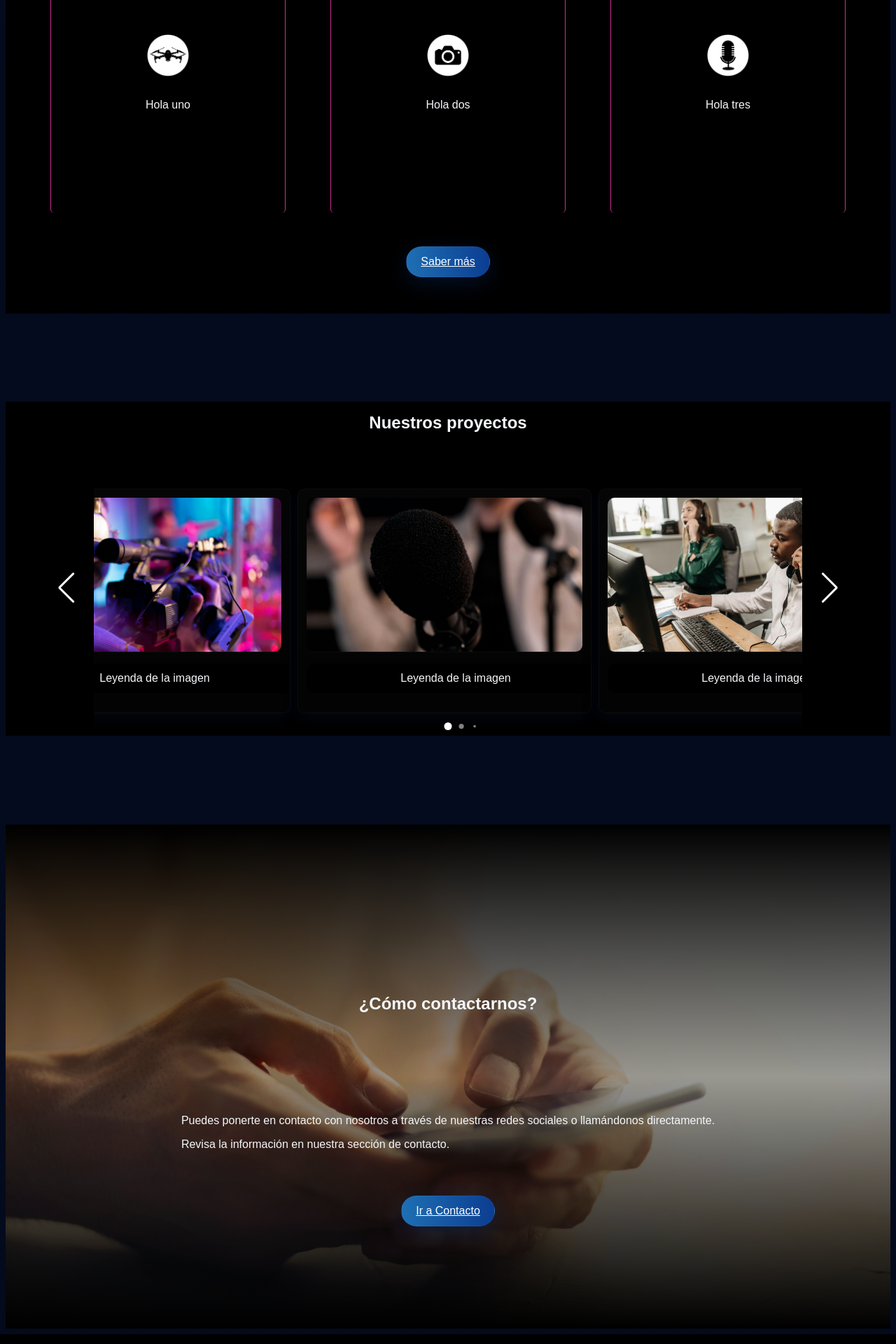
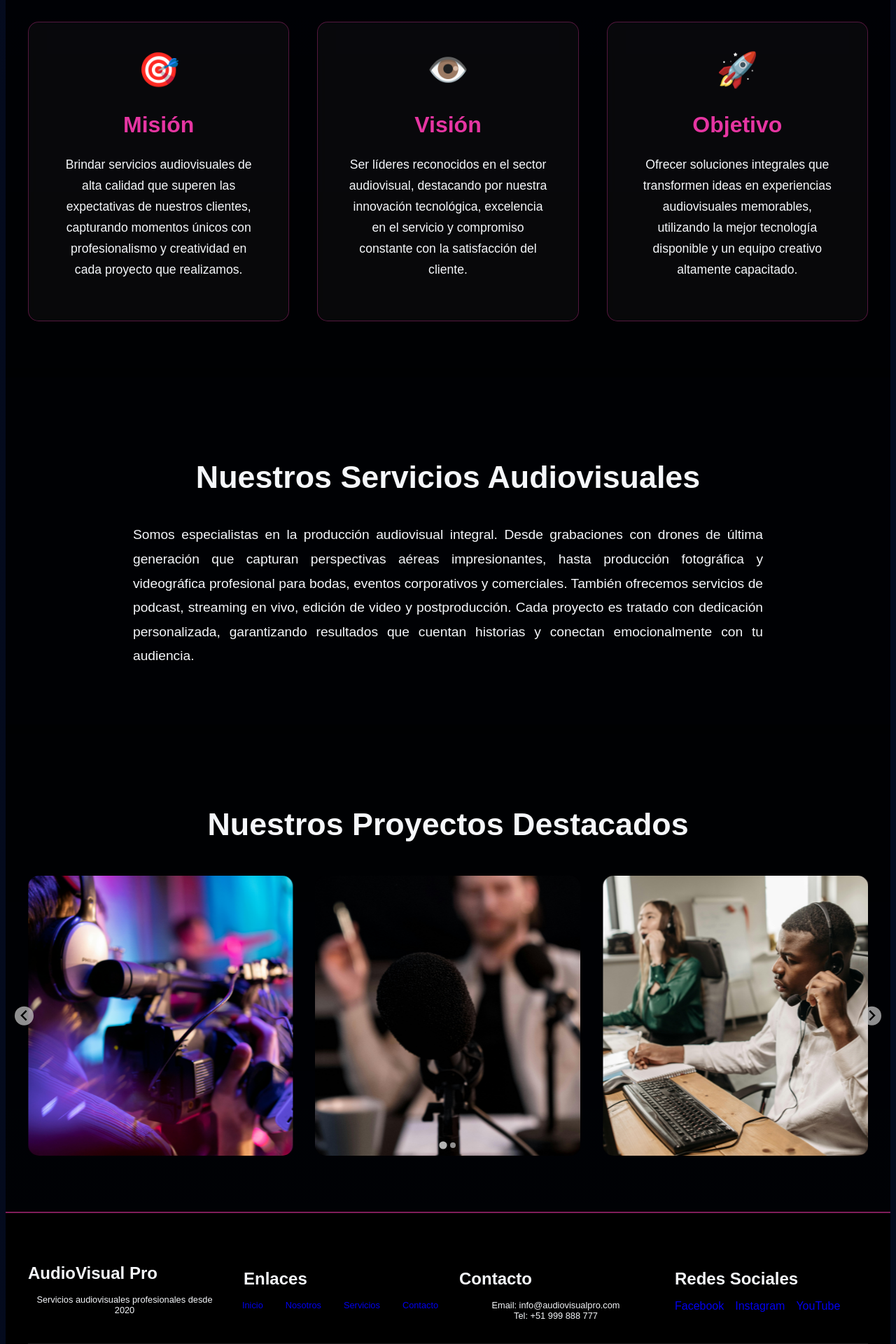
Before and after one commit to WhiteMooncy/PROYECTO-DE-ESPECIALIDAD, a PHP site: page / in a window 1280 px wide. Shown: the part 1120-3040 px from the top of the page at 70% size. Run offline with PHP 8.4, Linux system fonts and the light colour scheme; grey boxes are pictures that could not be loaded.

Commit message:
Integracion

```diff
--- a/assets/css/nosotros.css
+++ b/assets/css/nosotros.css
@@ -269,6 +269,233 @@ footer ul {
 }
 .contactTitle { text-align: center; margin: 0 2rem 10dvh 2rem; }
 .contactText { text-align: left; padding: 0 2rem 0 2rem; margin-bottom: 1rem; }
+
+/* ============================
+    NUEVAS SECCIONES INDEX
+   ============================ */
+
+/* Hero Section */
+.heroSection {
+    min-height: 100vh;
+    background-image: linear-gradient(rgba(0,0,0,0.5), rgba(0,0,0,0.5)), url('../img/ui/example.jpg');
+    background-size: cover;
+    background-position: center;
+    background-attachment: fixed;
+    display: flex;
+    align-items: center;
+    justify-content: center;
+    padding: 2rem;
+}
+
+.heroContent {
+    text-align: center;
+    max-width: 800px;
+}
+
+.heroTitle {
+    font-size: clamp(2rem, 5vw, 3.5rem);
+    margin-bottom: 1.5rem;
+    text-shadow: 2px 2px 8px rgba(0,0,0,0.7);
+}
+
+.heroText {
+    font-size: clamp(1.1rem, 2vw, 1.5rem);
+    margin-bottom: 2.5rem;
+    line-height: 1.6;
+}
+
+/* Sección MVO mejorada */
+.mvoSection {
+    padding: 5rem 2rem;
+    background: linear-gradient(180deg, rgba(0,0,0,0.8), rgba(0,0,0,0.9));
+}
+
+.mvoMainTitle {
+    text-align: center;
+    font-size: clamp(2rem, 4vw, 2.8rem);
+    margin-bottom: 3rem;
+}
+
+.mvoWrapper {
+    display: grid;
+    grid-template-columns: repeat(auto-fit, minmax(300px, 1fr));
+    gap: 2.5rem;
+    max-width: 1200px;
+    margin: 0 auto;
+}
+
+.mvoCard {
+    background: rgba(255, 255, 255, 0.03);
+    border: 1px solid rgba(255, 59, 180, 0.3);
+    border-radius: 15px;
+    padding: 2.5rem;
+    text-align: center;
+    transition: all 0.3s ease;
+    backdrop-filter: blur(10px);
+}
+
+.mvoCard:hover {
+    transform: translateY(-10px);
+    border-color: rgba(255, 59, 180, 0.8);
+    box-shadow: 0 10px 30px rgba(255, 59, 180, 0.3);
+}
+
+.mvoIcon {
+    font-size: 3rem;
+    margin-bottom: 1rem;
+}
+
+.mvoCardTitle {
+    font-size: clamp(1.5rem, 3vw, 2rem);
+    margin-bottom: 1.5rem;
+    color: rgba(255, 59, 180, 0.9);
+}
+
+.mvoCardText {
+    font-size: clamp(0.95rem, 1.5vw, 1.1rem);
+    line-height: 1.7;
+}
+
+/* Sección Descripción de Servicios */
+.servicesDescSection {
+    padding: 5rem 2rem;
+    background: rgba(0,0,0,0.85);
+    text-align: center;
+}
+
+.servicesDescTitle {
+    font-size: clamp(2rem, 4vw, 2.8rem);
+    margin-bottom: 2.5rem;
+}
+
+.servicesDescText {
+    max-width: 900px;
+    margin: 0 auto;
+    font-size: clamp(1rem, 1.8vw, 1.2rem);
+    line-height: 1.8;
+    text-align: justify;
+}
+
+/* Sección Proyectos con Splide */
+.projectsSection {
+    padding: 5rem 0;
+    background: linear-gradient(180deg, rgba(0,0,0,0.9), rgba(0,0,0,0.8));
+}
+
+.projectsTitle {
+    text-align: center;
+    font-size: clamp(2rem, 4vw, 2.8rem);
+    margin-bottom: 3rem;
+    padding: 0 2rem;
+}
+
+.projectSlide {
+    height: 400px;
+    background-size: cover;
+    background-position: center;
+    border-radius: 15px;
+    position: relative;
+    overflow: hidden;
+}
+
+.projectOverlay {
+    position: absolute;
+    bottom: 0;
+    left: 0;
+    right: 0;
+    background: linear-gradient(transparent, rgba(0,0,0,0.9));
+    padding: 2rem;
+    transform: translateY(100%);
+    transition: transform 0.3s ease;
+}
+
+.projectSlide:hover .projectOverlay {
+    transform: translateY(0);
+}
+
+.projectTitle {
+    font-size: clamp(1.3rem, 2.5vw, 1.8rem);
+    margin-bottom: 0.5rem;
+}
+
+.projectDesc {
+    font-size: clamp(0.9rem, 1.5vw, 1.1rem);
+}
+
+/* Estilos del Footer */
+.mainFooter {
+    background: #000;
+    padding: 3rem 2rem 1rem;
+    border-top: 2px solid rgba(255, 59, 180, 0.5);
+}
+
+.footerContent {
+    display: grid;
+    grid-template-columns: repeat(auto-fit, minmax(250px, 1fr));
+    gap: 2rem;
+    max-width: 1200px;
+    margin: 0 auto 2rem;
+}
+
+.footerSection h3,
+.footerSection h4 {
+    margin-bottom: 1rem;
+    font-size: clamp(1.2rem, 2vw, 1.5rem);
+}
+
+.footerSection ul {
+    list-style: none;
+    padding: 0;
+}
+
+.footerSection li {
+    margin-bottom: 0.5rem;
+}
+
+.footerSection a {
+    text-decoration: none;
+    transition: color 0.3s ease;
+}
+
+.footerSection a:hover {
+    color: rgba(255, 59, 180, 0.9);
+}
+
+.socialLinks {
+    display: flex;
+    gap: 1rem;
+    flex-wrap: wrap;
+}
+
+.footerBottom {
+    text-align: center;
+    padding-top: 2rem;
+    border-top: 1px solid rgba(255,255,255,0.1);
+}
+
+/* Responsive */
+@media (max-width: 768px) {
+    .heroSection {
+        background-attachment: scroll;
+    }
+
+    .mvoWrapper {
+        grid-template-columns: 1fr;
+    }
+
+    .projectSlide {
+        height: 300px;
+    }
+
+    .footerContent {
+        grid-template-columns: 1fr;
+        text-align: center;
+    }
+
+    .socialLinks {
+        justify-content: center;
+    }
+}
 
 /* ============================
     RESPONSIVE (MD UP)
--- a/index.html
+++ b/index.html
@@ -3,113 +3,211 @@
 <head>
     <meta charset="UTF-8">
     <meta name="viewport" content="width=device-width, initial-scale=1.0">
-        <title>Inicio</title>
-        <link rel="stylesheet" href="/assets/css/nosotros.css?v=2">
-        <link rel="stylesheet" href="https://cdn.jsdelivr.net/npm/swiper@11/swiper-bundle.min.css">
+    <title>Inicio - Servicios Audiovisuales</title>
+    <link rel="stylesheet" href="assets/css/nosotros.css">
+    <link rel="stylesheet" href="https://cdn.jsdelivr.net/npm/@splidejs/splide@4.1.4/dist/css/splide.min.css">
     <link rel="stylesheet" href="https://cdnjs.cloudflare.com/ajax/libs/aos/2.3.4/aos.css">
 </head>
-    <body ID="index-page" data-theme="represa" >
-        <?php include "../php/header.php";?>
+<body data-theme="represa">
+    <!-- Header -->
+    <header>
+        <h1 class="customFont title1 whiteText">AudioVisual Pro</h1>
+        <nav class="navbar">
+            <ul>
+                <li><a href="index.html" class="customFont text1 whiteText">Inicio</a></li>
+                <li><a href="views/nosotros.html" class="customFont text1 whiteText">Nosotros</a></li>
+                <li><a href="views/servicios.html" class="customFont text1 whiteText">Servicios</a></li>
+                <li><a href="views/contacto.html" class="customFont text1 whiteText">Contacto</a></li>
+            </ul>
+        </nav>
+    </header>
+
     <main>
-            <section class="welcomeSection" data-aos="fade-up">
-                <h2 class="welcomeTitle customFont title1 whiteText pinkUnderLine">
-                    Nos encargamos de tu evento
+        <!-- Sección Hero con fondo de imagen -->
+        <section class="heroSection" data-aos="fade-up">
+            <div class="heroContent">
+                <h2 class="heroTitle customFont title1 whiteText">
+                    Capturamos tus momentos más especiales
                 </h2>
-                <p class="welcomeText customFont text1 whiteText">
-                    Lorem ipsum, dolor sit amet consectetur adipisicing elit. Ad amet quod, tempora consequatur quia tempore,
+                <p class="heroText customFont text1 whiteText">
+                    Somos expertos en servicios audiovisuales profesionales para todo tipo de eventos
                 </p>
-                <a class="viewMoreBtn customFont btnText pinkPerBack whiteText" href="../FrontEnd/views/nosotros.php">
-                    Conócenos
+                <a class="viewMoreBtn customFont btnText" href="#mision-vision-objetivo">
+                    Descubre Más
                 </a>
+            </div>
         </section>
-            <section class="servicesSection" data-aos="fade-up">
-                <h2 class="servicesTitle customFont title1 whiteText pinkUnderLine">
-                    Algunos de nuestros servicios
+
+        <!-- Sección Misión, Visión y Objetivo -->
+        <section id="mision-vision-objetivo" class="mvoSection" data-aos="fade-up">
+            <h2 class="mvoMainTitle customFont title1 whiteText pinkUnderLine">
+                Nuestros Pilares Fundamentales
             </h2>
-                <div class="servicesWrapper">
-                    <div class="servicesCards dronStyle">
-                        <img class="servicesImg" src="../BackEnd/sources/img/serDron.png" alt="Imagen de un dron">
-                        <p class="cardsInfo customFont text1 whiteText">
-                        Hola uno
+            <div class="mvoWrapper">
+                <div class="mvoCard" data-aos="fade-up" data-aos-delay="100">
+                    <div class="mvoIcon">🎯</div>
+                    <h3 class="mvoCardTitle customFont whiteText">Misión</h3>
+                    <p class="mvoCardText customFont text2 whiteText">
+                        Brindar servicios audiovisuales de alta calidad que superen las expectativas de nuestros clientes,
+                        capturando momentos únicos con profesionalismo y creatividad en cada proyecto que realizamos.
                     </p>
                 </div>
-                    <div class="servicesCards cameraStyle">
-                        <img class="servicesImg" src="../BackEnd/sources/img/ui/serCamera.png" alt="Imagen de una cámara">
-                        <p class="cardsInfo customFont text1 whiteText">
-                            Hola dos
+                <div class="mvoCard" data-aos="fade-up" data-aos-delay="200">
+                    <div class="mvoIcon">👁️</div>
+                    <h3 class="mvoCardTitle customFont whiteText">Visión</h3>
+                    <p class="mvoCardText customFont text2 whiteText">
+                        Ser líderes reconocidos en el sector audiovisual, destacando por nuestra innovación tecnológica,
+                        excelencia en el servicio y compromiso constante con la satisfacción del cliente.
                     </p>
                 </div>
-                    <div class="servicesCards podcastStyle">
-                        <img class="servicesImg" src="../BackEnd/sources/img/ui/serMicro.png" alt="Imagen de un micrófono">
-                        <p class="cardsInfo customFont text1 whiteText">
-                            Hola tres
+                <div class="mvoCard" data-aos="fade-up" data-aos-delay="300">
+                    <div class="mvoIcon">🚀</div>
+                    <h3 class="mvoCardTitle customFont whiteText">Objetivo</h3>
+                    <p class="mvoCardText customFont text2 whiteText">
+                        Ofrecer soluciones integrales que transformen ideas en experiencias audiovisuales memorables,
+                        utilizando la mejor tecnología disponible y un equipo creativo altamente capacitado.
                     </p>
                 </div>
             </div>
-                <a class="viewMoreBtn customFont btnText pinkPerBack whiteText" href="../FrontEnd/views/servicios.php">
-                    Saber más
-                </a>
         </section>
-            <section class="mediaSection" data-aos="fade-up">
-                <h2 class="mediaTitle customFont title1 whiteText pinkUnderLine">
-                    Nuestros proyectos
+
+        <!-- Sección Descripción de Servicios -->
+        <section class="servicesDescSection" data-aos="fade-up">
+            <h2 class="servicesDescTitle customFont title1 whiteText pinkUnderLine">
+                Nuestros Servicios Audiovisuales
             </h2>
-                <div class="container swiper">
-                    <div class="card-wrapper">
-                        <ul class="card-list swiper-wrapper">
-                            <li class="card-item swiper-slide">
-                                <img src="../BackEnd/sources/img/ui/indexDronSecBack.jpg" alt="Imagen de proyecto de dron" class="card-image">
-                                <p class="card-text text1 customFont whiteText">Leyenda de la imagen</p>
+            <p class="servicesDescText customFont text1 whiteText">
+                Somos especialistas en la producción audiovisual integral. Desde grabaciones con drones de última generación
+                que capturan perspectivas aéreas impresionantes, hasta producción fotográfica y videográfica profesional
+                para bodas, eventos corporativos y comerciales. También ofrecemos servicios de podcast, streaming en vivo,
+                edición de video y postproducción. Cada proyecto es tratado con dedicación personalizada, garantizando
+                resultados que cuentan historias y conectan emocionalmente con tu audiencia.
+            </p>
+        </section>
+
+        <!-- Sección Nuestros Proyectos con Splide -->
+        <section class="projectsSection" data-aos="fade-up">
+            <h2 class="projectsTitle customFont title1 whiteText pinkUnderLine">
+                Nuestros Proyectos Destacados
+            </h2>
+
+            <div class="splide" id="projectsCarousel">
+                <div class="splide__track">
+                    <ul class="splide__list">
+                        <li class="splide__slide">
+                            <div class="projectSlide" style="background-image: url('BackEnd/sources/img/ui/indexDronSecBack.jpg');">
+                                <div class="projectOverlay">
+                                    <h3 class="projectTitle customFont whiteText">Grabación con Drones</h3>
+                                    <p class="projectDesc customFont whiteText">Tomas aéreas espectaculares</p>
+                                </div>
+                            </div>
                         </li>
-                            <li class="card-item swiper-slide">
-                                <img src="../BackEnd/sources/img/ui/indexCameraSecBack.jpg" alt="Imagen de proyecto de cámara" class="card-image">
-                                <p class="card-text text1 customFont whiteText">Leyenda de la imagen</p>
+                        <li class="splide__slide">
+                            <div class="projectSlide" style="background-image: url('BackEnd/sources/img/ui/indexCameraSecBack.jpg');">
+                                <div class="projectOverlay">
+                                    <h3 class="projectTitle customFont whiteText">Fotografía Profesional</h3>
+                                    <p class="projectDesc customFont whiteText">Momentos capturados con arte</p>
+                                </div>
+                            </div>
                         </li>
-                            <li class="card-item swiper-slide">
-                                <img src="../BackEnd/sources/img/ui/indexPodSecBack.jpg" alt="Imagen de proyecto de podcast" class="card-image">
-                                <p class="card-text text1 customFont whiteText">Leyenda de la imagen</p>
+                        <li class="splide__slide">
+                            <div class="projectSlide" style="background-image: url('BackEnd/sources/img/ui/indexPodSecBack.jpg');">
+                                <div class="projectOverlay">
+                                    <h3 class="projectTitle customFont whiteText">Producción de Podcast</h3>
+                                    <p class="projectDesc customFont whiteText">Audio de alta calidad</p>
+                                </div>
+                            </div>
                         </li>
-                            <li class="card-item swiper-slide">
-                                <img src="../BackEnd/sources/img/ui/example.jpg" alt="Imagen de proyecto de ejemplo" class="card-image">
-                                <p class="card-text text1 customFont whiteText">Leyenda de la imagen</p>
+                        <li class="splide__slide">
+                            <div class="projectSlide" style="background-image: url('BackEnd/sources/img/ui/example.jpg');">
+                                <div class="projectOverlay">
+                                    <h3 class="projectTitle customFont whiteText">Eventos Corporativos</h3>
+                                    <p class="projectDesc customFont whiteText">Cobertura completa y profesional</p>
+                                </div>
+                            </div>
                         </li>
-                            <li class="card-item swiper-slide">
-                                <img src="../BackEnd/sources/img/ui/indexDronSecBack.jpg" alt="Imagen de proyecto de dron repetida" class="card-image">
-                                <p class="card-text text1 customFont whiteText">Leyenda de la imagen</p>
+                        <li class="splide__slide">
+                            <div class="projectSlide" style="background-image: url('BackEnd/sources/img/ui/contactImg.jpg');">
+                                <div class="projectOverlay">
+                                    <h3 class="projectTitle customFont whiteText">Streaming en Vivo</h3>
+                                    <p class="projectDesc customFont whiteText">Transmisiones de alta calidad</p>
+                                </div>
+                            </div>
                         </li>
                     </ul>
-                        <div class="swiper-pagination"></div>
-                        <div class="swiper-slide-button swiper-button-prev"></div>
-                        <div class="swiper-slide-button swiper-button-next"></div>
                 </div>
             </div>
         </section>
-            <section class="contactSection" data-aos="fade-up">
-                <h2 class="contactTitle customFont title1 whiteText pinkUnderLine">
-                    ¿Cómo contactarnos?
-                </h2>
-                <div class="contactText text2 customFont whiteText">
-                    <p>
-                        Puedes ponerte en contacto con nosotros a través de nuestras redes sociales o llamándonos directamente.
-                    </p>
-                    <p>
-                        Revisa la información en nuestra sección de contacto.
-                    </p>
+    </main>
+
+    <!-- Footer -->
+    <footer class="mainFooter">
+        <div class="footerContent">
+            <div class="footerSection">
+                <h3 class="customFont whiteText">AudioVisual Pro</h3>
+                <p class="customFont text2 whiteText">Servicios audiovisuales profesionales desde 2020</p>
             </div>
-                <a class="viewMoreBtn customFont btnText pinkPerBack whiteText" href="../FrontEnd/views/contacto.php">
-                    Ir a Contacto
-                </a>
-            </section>
-        </main>
-        <?php include "php/footer.php";?>
-        <script src="https://cdn.jsdelivr.net/npm/swiper@11/swiper-bundle.min.js"></script>
-        <script src="js/swiperInitIndex.js"></script>
+            <div class="footerSection">
+                <h4 class="customFont whiteText">Enlaces</h4>
+                <ul>
+                    <li><a href="index.html" class="customFont text2 whiteText">Inicio</a></li>
+                    <li><a href="views/nosotros.html" class="customFont text2 whiteText">Nosotros</a></li>
+                    <li><a href="views/servicios.html" class="customFont text2 whiteText">Servicios</a></li>
+                    <li><a href="views/contacto.html" class="customFont text2 whiteText">Contacto</a></li>
+                </ul>
+            </div>
+            <div class="footerSection">
+                <h4 class="customFont whiteText">Contacto</h4>
+                <p class="customFont text2 whiteText">Email: info@audiovisualpro.com</p>
+                <p class="customFont text2 whiteText">Tel: +51 999 888 777</p>
+            </div>
+            <div class="footerSection">
+                <h4 class="customFont whiteText">Redes Sociales</h4>
+                <div class="socialLinks">
+                    <a href="#" class="customFont text2 whiteText">Facebook</a>
+                    <a href="#" class="customFont text2 whiteText">Instagram</a>
+                    <a href="#" class="customFont text2 whiteText">YouTube</a>
+                </div>
+            </div>
+        </div>
+        <div class="footerBottom">
+            <p class="customFont text2 whiteText">&copy; 2025 AudioVisual Pro. Todos los derechos reservados.</p>
+        </div>
+    </footer>
+
+    <script src="https://cdn.jsdelivr.net/npm/@splidejs/splide@4.1.4/dist/js/splide.min.js"></script>
     <script src="https://cdnjs.cloudflare.com/ajax/libs/aos/2.3.4/aos.js"></script>
     <script>
+        // Inicializar AOS
         AOS.init({
-                duration: 250,
+            duration: 800,
             easing: "ease-in-out",
-                once: false,
+            once: true,
+        });
+
+        // Inicializar Splide
+        document.addEventListener('DOMContentLoaded', function () {
+            new Splide('#projectsCarousel', {
+                type: 'loop',
+                perPage: 3,
+                perMove: 1,
+                gap: '2rem',
+                padding: '2rem',
+                breakpoints: {
+                    1024: {
+                        perPage: 2,
+                        gap: '1.5rem',
+                    },
+                    768: {
+                        perPage: 1,
+                        gap: '1rem',
+                        padding: '1rem',
+                    }
+                },
+                autoplay: true,
+                interval: 4000,
+                pauseOnHover: true,
+            }).mount();
         });
     </script>
 </body>
```
Lines whose indentation alone changed are shown as unchanged.
